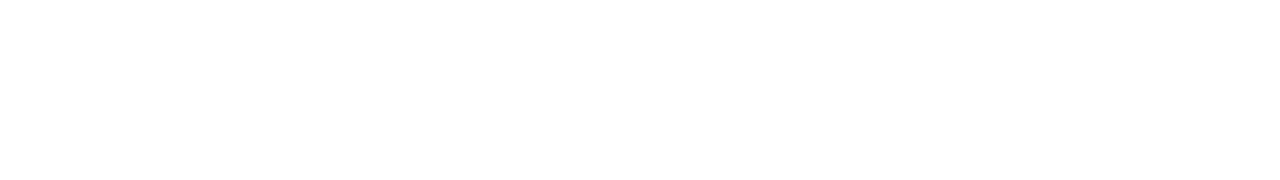
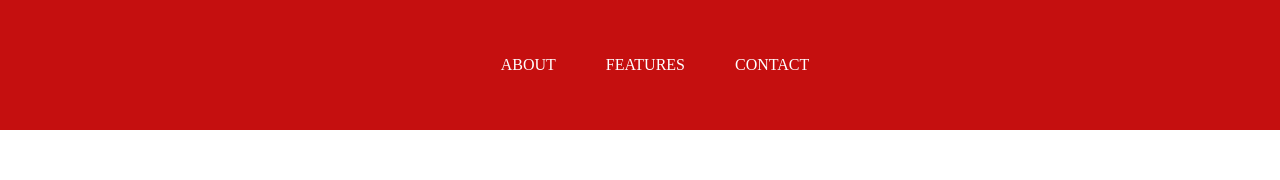
Before and after one commit to adilyantizhanov0606/yantizhanov_adil_bluetooth_speaker, a plain HTML site: page index.html in a window 1280 px wide. Drawn offline with Linux system fonts and the light colour scheme; some packages are replaced by stand-ins of ours; a script that the page names is missing.

Commit message:
Header Implementation.
Main header was implemented and styled.

```diff
--- a/index.html
+++ b/index.html
@@ -8,9 +8,22 @@
     <link href="css/main.css" rel="stylesheet"/>
   </head>
   <body>
+    <div class="grid-con">
+        <header class="col-span-full" id="main-header">
+            <nav>
+                <ul>
+                    <li><a href="#">About</a></li>
+                    <li><a href="#">Features</a></li>
+                    <li><a href="#">Contact</a></li>
+                </ul>
+            </nav>
+        </header>
+    </div>
+    <main>
     <div class="grid-con center-grid-con">
-      <section class="col-span-full">
-        <h2 class="visually-hidden">Bluetooth Speaker</h2>
+      <h2>hhhhd</h2>
+      <section class="col-span-full ar-model">
+        <h2 class="visually-hidden">DR Sound AR Model</h2>
         <model-viewer src="model/bluetooth-speaker.glb" camera-controls tone-mapping="neutral" shadow-intensity="1.31" exposure="1.2" camera-orbit="134.5deg 70.25deg 80.56m" field-of-view="30deg">
               <button class="Hotspot" slot="hotspot-1" data-position="-3.437272295011528m 1.2212499135803818m 0.38426337185028653m" data-normal="0.9717366920616508m 0.03886019871023304m 0.23284691592821613m" data-visibility-attribute="visible">
                   <div class="HotspotAnnotation" id="hotspot-1">
@@ -31,6 +44,7 @@
             </model-viewer>
       </section>
     </div>
+  </main>
   <!-- Loads <model-viewer> for browsers: -->
     <script type="module" src="https://ajax.googleapis.com/ajax/libs/model-viewer/4.4.0/model-viewer.min.js"></script>
     <script src="js/main.js"></script>
--- a/sass/base/_typography.scss
+++ b/sass/base/_typography.scss
@@ -0,0 +1,5 @@
+h2, li {
+    margin: 30px;
+    text-transform: uppercase;
+    color: #f2f2f2;
+}
--- a/sass/components/_ar-model.scss
+++ b/sass/components/_ar-model.scss
@@ -2,8 +2,8 @@ model-viewer {
   width: auto;
   max-width: 1200px;
   height: 700px;
-  background-color: #ffffff;
-  margin: 0 auto;
+  background-color: #ffff;
+  padding: 50px;
 }
 
 .Hotspot {
@@ -37,7 +37,7 @@ opacity: 0;
   background: #FF0000;
   border-radius: 20px;
   box-shadow: 0 2px 4px rgba(0, 0, 0, 0.25);
-  color: rgba(255, 255, 255, 0.8);
+  color:#ffffff;
   display: block;
   font-family:Arial, Helvetica, sans-serif;
   font-size: 20px;
--- /dev/null
+++ b/sass/components/_header.scss
@@ -0,0 +1,31 @@
+#main-header {
+    background-color:#c50f0f;
+    position:fixed;
+    top:0;
+    margin:0;
+    padding:10px;
+    left: 0;
+    right: 0;
+    margin-bottom: 100px;
+    z-index:1;
+
+    ul {
+        list-style: none;
+        padding: 0;
+        display: flex;
+        justify-content: center;
+    }
+
+    ul li {
+        margin-right: 20px;
+    }
+
+    ul li:last-child {
+        margin-right: 0px;
+    }
+
+    ul li a {
+        color: #fff;
+        text-decoration: none;
+    }
+}
--- a/sass/components/_index.scss
+++ b/sass/components/_index.scss
@@ -1,2 +1,4 @@
 // Import variables from the main variables partial
 @forward 'ar-model';
+@forward 'header';
+@forward 'body';
```
Also changed, not shown: css/main.css, sass/components/_body.scss (added), 1 other file.
